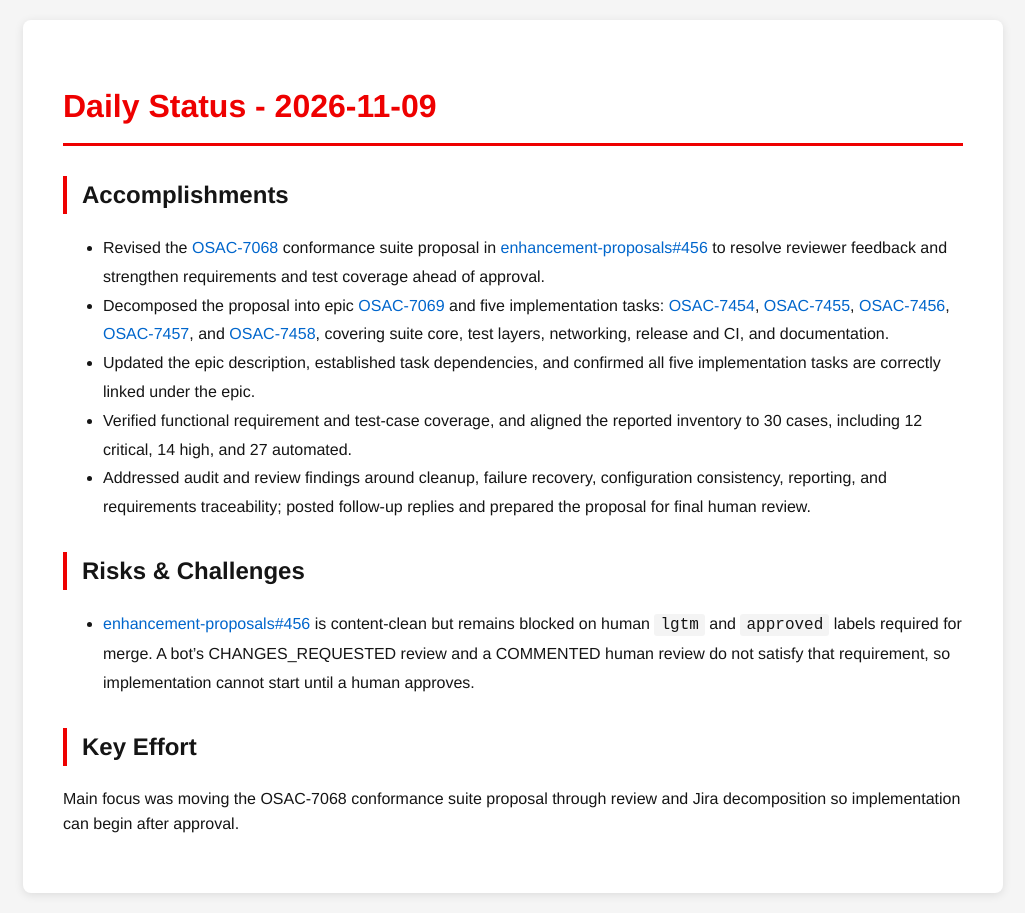
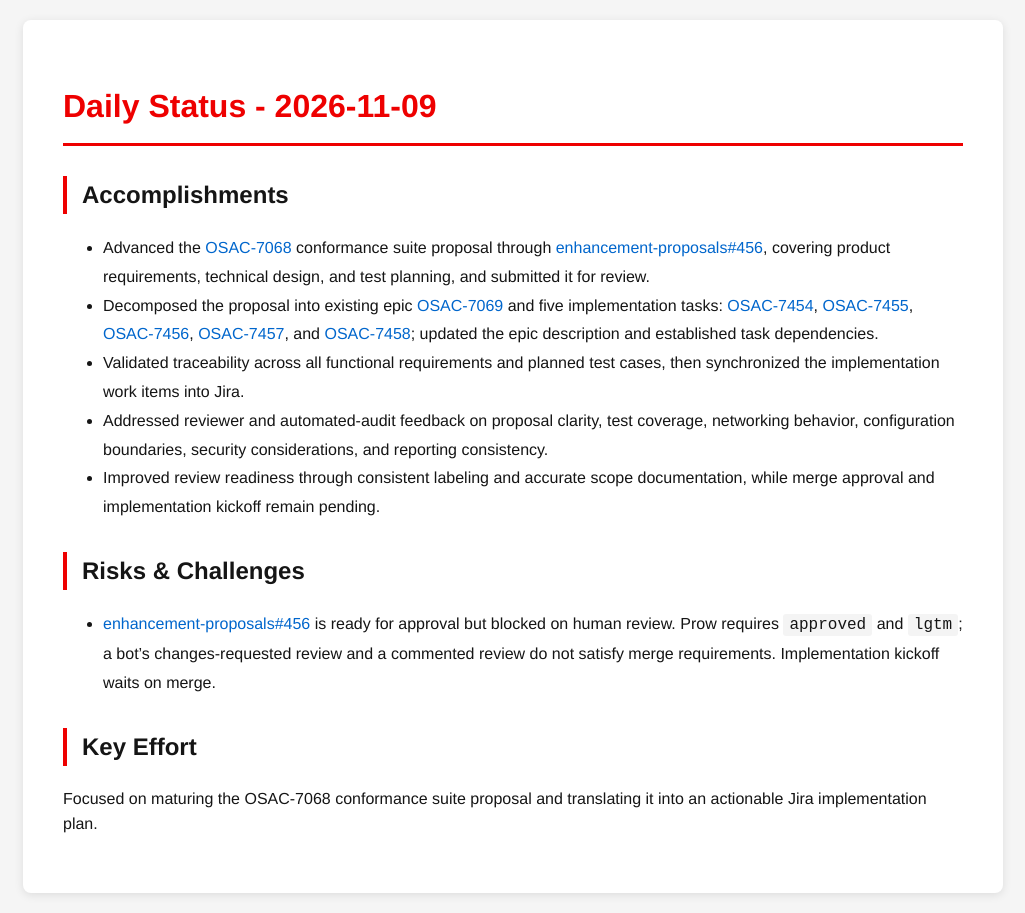
Before and after one commit to tzvatot/daily-status, a Jekyll site: the page built from 2026-11-09.md, in a window 1280 px wide. Shown: the whole page, without its empty margins (127-1152 px from the left). Built offline with Jekyll 4.4.1, drawn with Linux system fonts in a browser that asks for light colours.

Commit message:
Daily status update - 2026-11-09

```diff
--- a/2026-11-09.md
+++ b/2026-11-09.md
@@ -7,14 +7,14 @@
 # Daily Status - 2026-11-09
 
 ## Accomplishments
-- Revised the [OSAC-7068](https://redhat.atlassian.net/browse/OSAC-7068) conformance suite proposal in [enhancement-proposals#456](https://github.com/osac-project/enhancement-proposals/pull/456) to resolve reviewer feedback and strengthen requirements and test coverage ahead of approval.
-- Decomposed the proposal into epic [OSAC-7069](https://redhat.atlassian.net/browse/OSAC-7069) and five implementation tasks: [OSAC-7454](https://redhat.atlassian.net/browse/OSAC-7454), [OSAC-7455](https://redhat.atlassian.net/browse/OSAC-7455), [OSAC-7456](https://redhat.atlassian.net/browse/OSAC-7456), [OSAC-7457](https://redhat.atlassian.net/browse/OSAC-7457), and [OSAC-7458](https://redhat.atlassian.net/browse/OSAC-7458), covering suite core, test layers, networking, release and CI, and documentation.
-- Updated the epic description, established task dependencies, and confirmed all five implementation tasks are correctly linked under the epic.
-- Verified functional requirement and test-case coverage, and aligned the reported inventory to 30 cases, including 12 critical, 14 high, and 27 automated.
-- Addressed audit and review findings around cleanup, failure recovery, configuration consistency, reporting, and requirements traceability; posted follow-up replies and prepared the proposal for final human review.
+- Advanced the [OSAC-7068](https://redhat.atlassian.net/browse/OSAC-7068) conformance suite proposal through [enhancement-proposals#456](https://github.com/osac-project/enhancement-proposals/pull/456), covering product requirements, technical design, and test planning, and submitted it for review.
+- Decomposed the proposal into existing epic [OSAC-7069](https://redhat.atlassian.net/browse/OSAC-7069) and five implementation tasks: [OSAC-7454](https://redhat.atlassian.net/browse/OSAC-7454), [OSAC-7455](https://redhat.atlassian.net/browse/OSAC-7455), [OSAC-7456](https://redhat.atlassian.net/browse/OSAC-7456), [OSAC-7457](https://redhat.atlassian.net/browse/OSAC-7457), and [OSAC-7458](https://redhat.atlassian.net/browse/OSAC-7458); updated the epic description and established task dependencies.
+- Validated traceability across all functional requirements and planned test cases, then synchronized the implementation work items into Jira.
+- Addressed reviewer and automated-audit feedback on proposal clarity, test coverage, networking behavior, configuration boundaries, security considerations, and reporting consistency.
+- Improved review readiness through consistent labeling and accurate scope documentation, while merge approval and implementation kickoff remain pending.
 
 ## Risks & Challenges
-- [enhancement-proposals#456](https://github.com/osac-project/enhancement-proposals/pull/456) is content-clean but remains blocked on human `lgtm` and `approved` labels required for merge. A bot's CHANGES_REQUESTED review and a COMMENTED human review do not satisfy that requirement, so implementation cannot start until a human approves.
+- [enhancement-proposals#456](https://github.com/osac-project/enhancement-proposals/pull/456) is ready for approval but blocked on human review. Prow requires `approved` and `lgtm`; a bot's changes-requested review and a commented review do not satisfy merge requirements. Implementation kickoff waits on merge.
 
 ## Key Effort
-Main focus was moving the OSAC-7068 conformance suite proposal through review and Jira decomposition so implementation can begin after approval.
+Focused on maturing the OSAC-7068 conformance suite proposal and translating it into an actionable Jira implementation plan.
```
